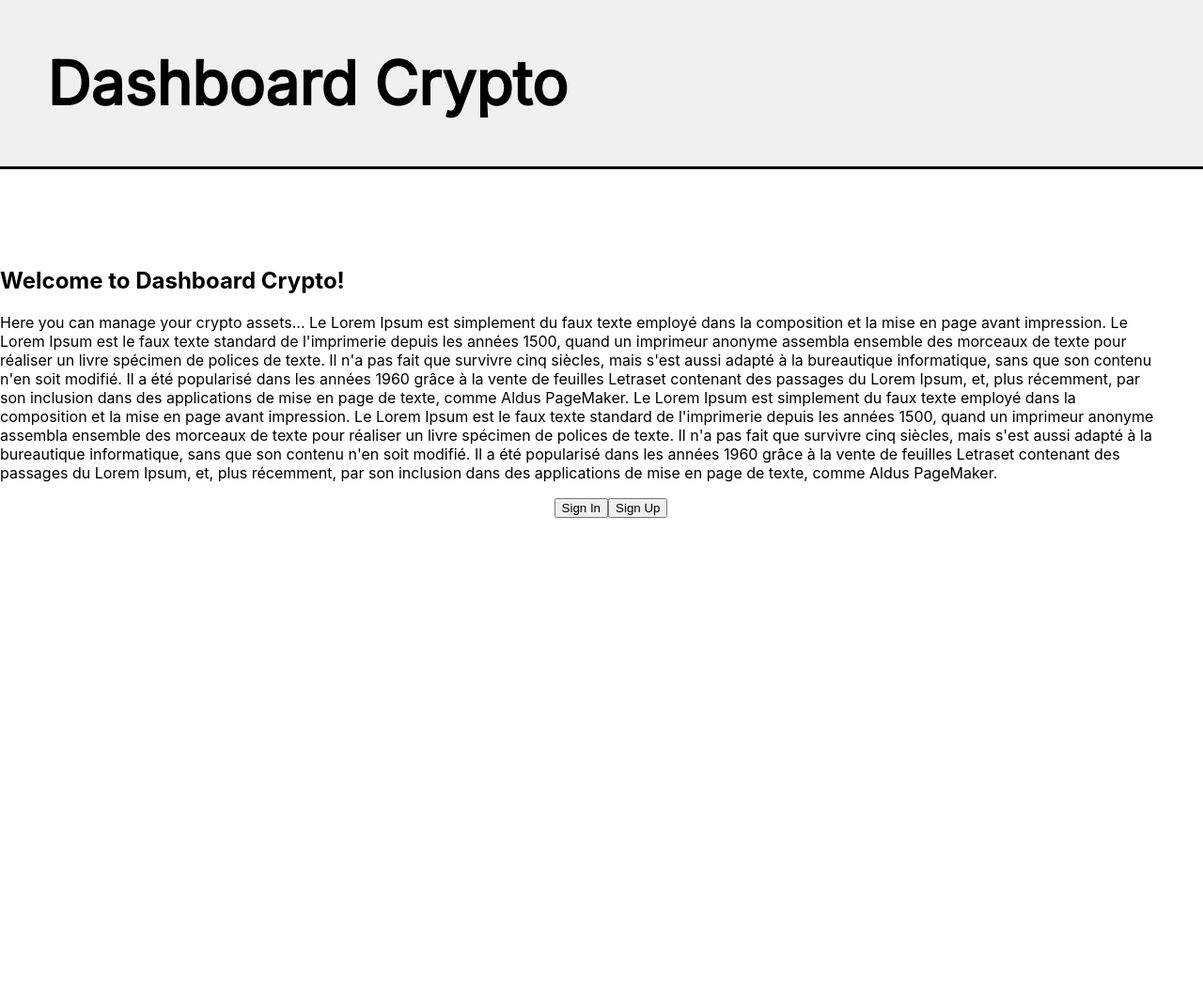
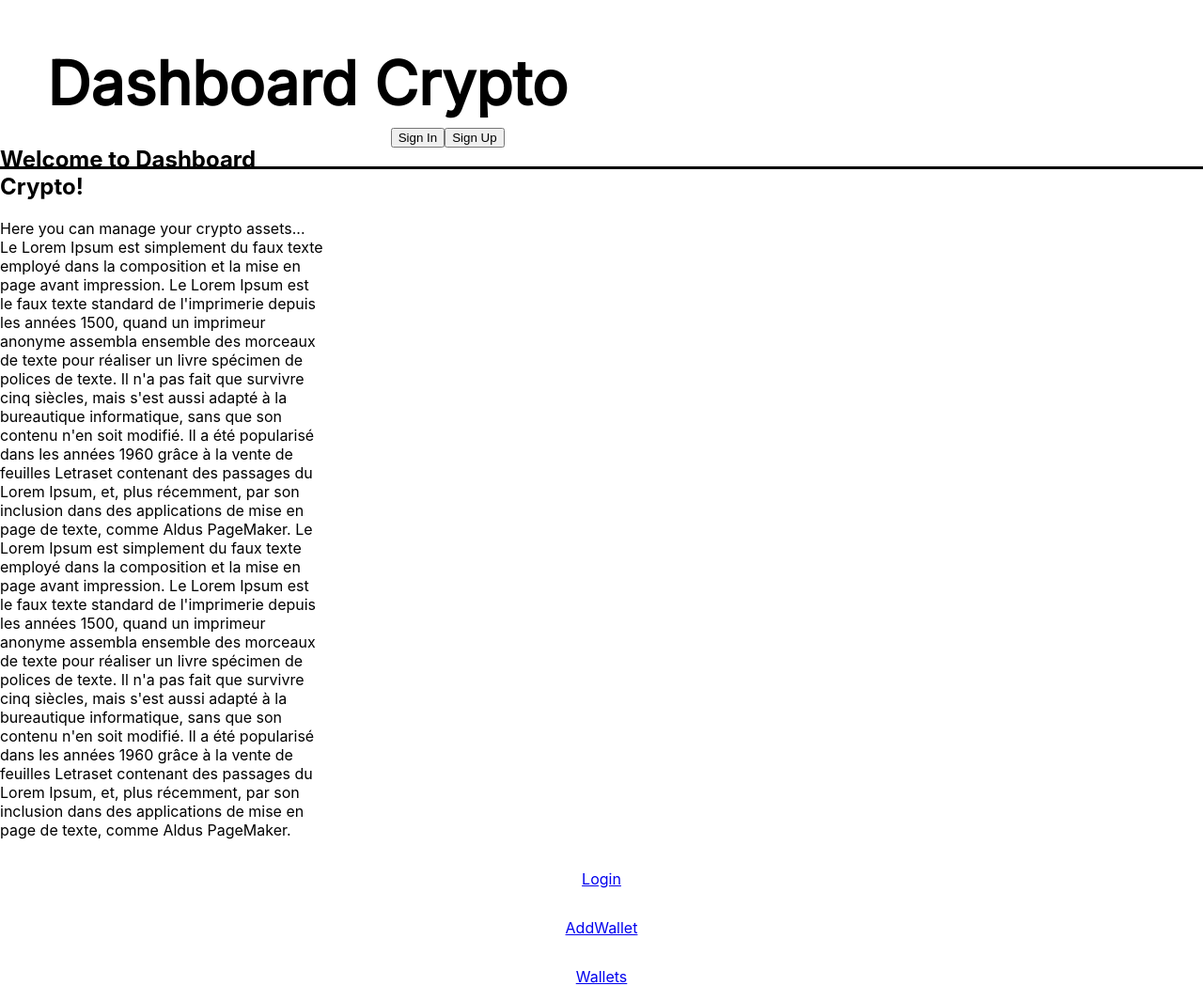
Before and after one commit to Tarek1808/CryptoDashboard-frontend, a Next.js app: page / in a window 1280 px wide. Shown: the whole page at 94% size. Before the commit the page ends 1000 px from the top, so only its background shows below. Built offline with nearby package versions, Linux system fonts and the light colour scheme.

Commit message:
front v1.1 login

```diff
--- a/components/Login.js
+++ b/components/Login.js
@@ -1,14 +1,12 @@
 import styles from '../styles/Login.module.css';
-//import SignUp from './SignUp';
-//import SignIn from './SignIn';
 
 function Login() {
     return (
         <div className={styles.container}>
             <header className={styles.header}>Dashboard Crypto</header>
             <main className={styles.main}>
+                <div className={styles.content}>
                     <div className={styles.presentation}>
-
                         <h2>Welcome to Dashboard Crypto!</h2>
                         <p>Here you can manage your crypto assets...
                         Le Lorem Ipsum est simplement du faux texte employé dans la composition et la
@@ -38,6 +36,11 @@ applications de mise en page de texte, comme Aldus PageMaker.
                         <button onClick={() => console.log("Sign In")}>Sign In</button>
                         <button onClick={() => console.log("Sign Up")}>Sign Up</button>
                     </div>
+                </div>
+
+                <p><a href="http://localhost:3001/">Login</a></p>
+                <p><a href="http://localhost:3001/addWallet">AddWallet</a></p>
+                <p><a href="http://localhost:3001/wallets">Wallets</a></p>
             </main>
         </div>
     );
--- a/styles/Login.module.css
+++ b/styles/Login.module.css
@@ -16,7 +16,7 @@
   Font-style: extra-bold;
   text-align: left;
   width: 100%;
-  background-color: #f0f0f0;
+  background-color: #ffffff;
   padding: 50px 50px;
   margin-bottom: 20px;
   border-bottom: 3px solid #000000;
@@ -39,3 +39,8 @@
     min-height: 100vh;
     padding: 4rem 0;
   }
+
+  .content {
+    display: flex;
+    width: 100%;
+}
```
Lines whose indentation alone changed are shown as unchanged.
